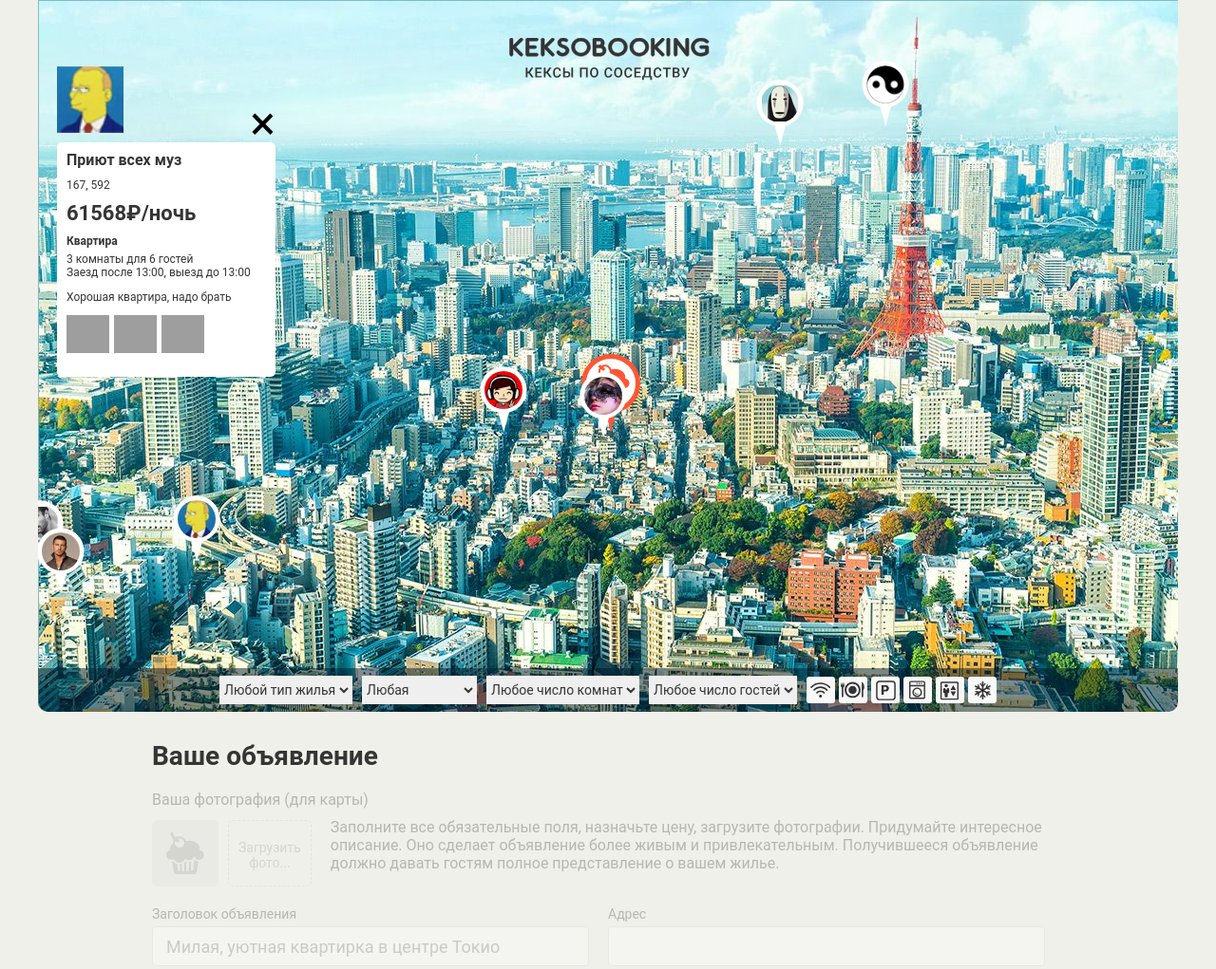
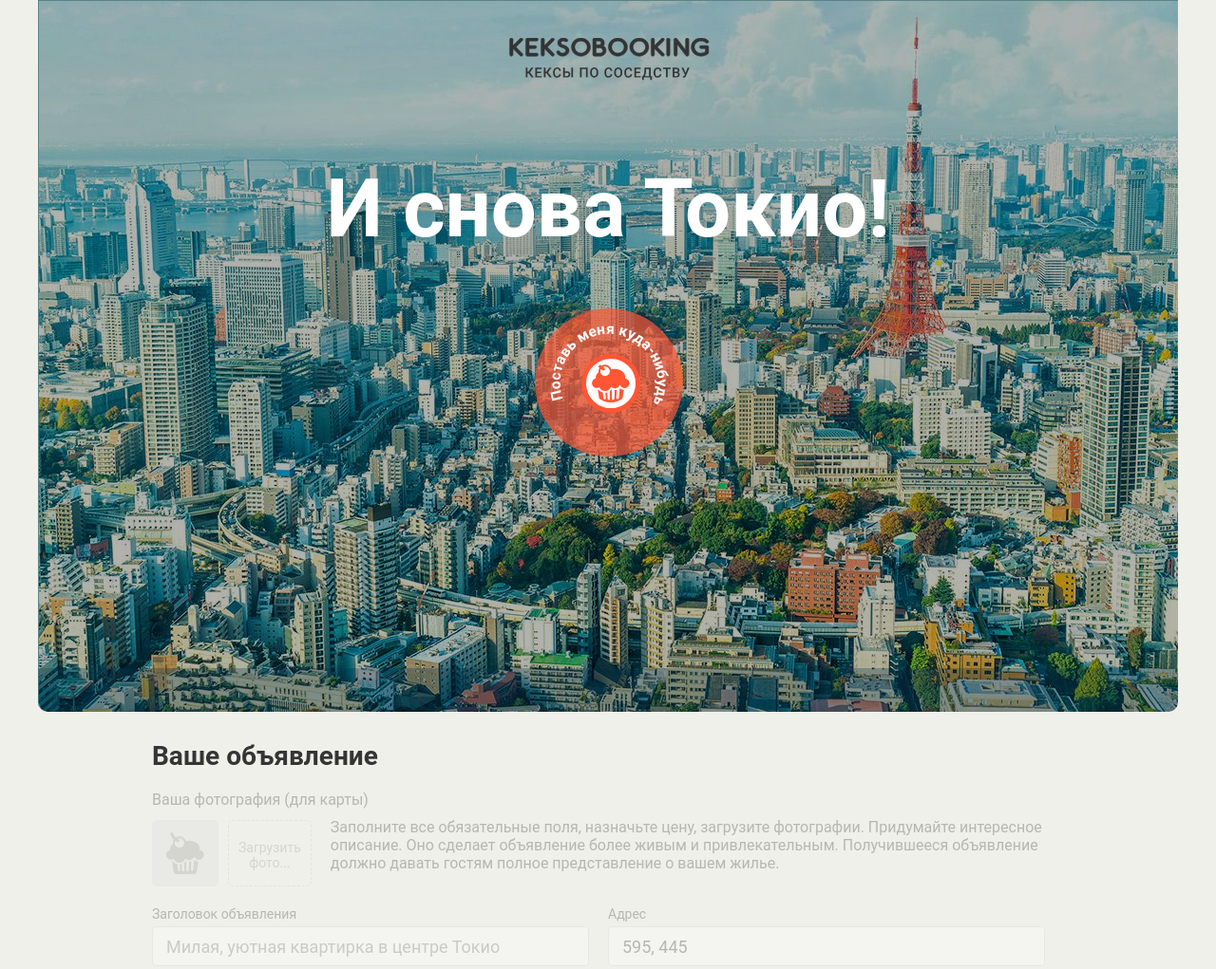
Before and after one commit to Leprechaon/1074331-keksobooking-19, a website: page index.html in a window 1280 px wide. Shown: the top 1021 px of the page at 95% size. Drawn offline with Linux system fonts and the light colour scheme; grey boxes are pictures that could not be loaded; files whose address does not match are found by name.

Commit message:
активирует страницу и проводит валидацию

```diff
--- a/index.html
+++ b/index.html
@@ -84,7 +84,7 @@
     <!-- Форма объявления -->
     <section class="notice">
       <h2 class="notice__title">Ваше объявление</h2>
-      <form class="ad-form ad-form--disabled" method="post" enctype="multipart/form-data" autocomplete="off">
+      <form class="ad-form ad-form--disabled" method="post" enctype="multipart/form-data" action="https://js.dump.academy/keksobooking" autocomplete="off">
         <fieldset class="ad-form-header">
           <legend class="ad-form-header__title">Ваша фотография (для карты)</legend>
           <div class="ad-form-header__upload">
@@ -92,7 +92,7 @@
               <img src="img/muffin-grey.svg" alt="Аватар пользователя" width="40" height="44">
             </div>
             <div class="ad-form__field">
-              <input type="file" id="avatar" name="avatar" class="ad-form-header__input visually-hidden">
+              <input type="file" id="avatar" name="avatar" accept="image/png, image/jpeg" class="ad-form-header__input visually-hidden">
               <label class="ad-form-header__drop-zone" for="avatar">Загрузить<br>фото...</label>
             </div>
             <p class="ad-form-header__info">Заполните все обязательные поля, назначьте цену, загрузите фотографии. Придумайте интересное описание. Оно сделает объявление более живым и привлекательным. Получившееся объявление должно давать гостям полное представление о вашем жилье.</p>
@@ -100,11 +100,11 @@
         </fieldset>
         <fieldset class="ad-form__element ad-form__element--wide">
           <label class="ad-form__label" for="title">Заголовок объявления</label>
-          <input id="title" name="title" type="text" placeholder="Милая, уютная квартирка в центре Токио">
+          <input id="title" name="title" type="text" placeholder="Милая, уютная квартирка в центре Токио" minlength="30" maxlength="100" required>
         </fieldset>
         <fieldset class="ad-form__element ad-form__element--wide">
           <label class="ad-form__label" for="address">Адрес</label>
-          <input id="address" name="address" type="text">
+          <input id="address" name="address" type="text" readonly>
         </fieldset>
         <fieldset class="ad-form__element">
           <label class="ad-form__label" for="type">Тип жилья</label>
@@ -117,7 +117,7 @@
         </fieldset>
         <fieldset class="ad-form__element">
           <label class="ad-form__label" for="price">Цена за ночь, руб.</label>
-          <input id="price" name="price" type="number" placeholder="5000">
+          <input id="price" name="price" type="number" placeholder="5000" max="1000000" required>
         </fieldset>
         <fieldset class="ad-form__element ad-form__element--time">
           <label class="ad-form__label" for="timein">Время заезда и выезда</label>
--- a/js/main.js
+++ b/js/main.js
@@ -3,28 +3,48 @@ var NUMBERS_OF_OFFERS = 8;
 var AVATARS = ['img/avatars/user01.png', 'img/avatars/user02.png', 'img/avatars/user03.png', 'img/avatars/user04.png', 'img/avatars/user05.png', 'img/avatars/user06.png', 'img/avatars/user07.png', 'img/avatars/user08.png'];
 var TITLES = ['Надежный приют', 'Несущие опоры как арт-объект', 'Уголок киномана', 'Симфония стиля', 'Семейные традиции', 'Симбиоз авангарда и классики', 'Гармония, построенная на принципах свободы', 'Захватывающее ощущение раскрепощенности и легкости', 'Звучание города', 'Девичье гнездышко', 'Световая симфония', 'Карнавал текстур и красок', 'Продуманная рациональность', 'Приют всех муз', 'Яркое отражение индивидуальности', 'Романтика мегаполиса', 'Дыхание природы', 'Изящество классики, уют прованса'];
 var TYPES = ['palace', 'flat', 'house', 'bungalo'];
-var RUS_TYPES = ['Дворец', 'Квартира', 'Дом', 'Бунгало'];
+// var RUS_TYPES = ['Дворец', 'Квартира', 'Дом', 'Бунгало'];
 var CHECKINS = ['12:00', '13:00', '14:00'];
 var FEATURES = ['wifi', 'dishwasher', 'parking', 'washer', 'elevator', 'conditioner'];
 var PHOTOS = ['http://o0.github.io/assets/images/tokyo/hotel1.jpg', 'http://o0.github.io/assets/images/tokyo/hotel2.jpg', 'http://o0.github.io/assets/images/tokyo/hotel3.jpg'];
 var ROOMS = 6;
+var MAIN_MOUSE_BUTTON = 0;
+var KEY_ENTER = 'Enter';
 var PIN_OFFSET_X = 25;
 var PIN_OFFSET_Y = 70;
 var Y_MIN = 130;
 var Y_MAX = 630;
 var map = document.querySelector('.map');
 var xMax = map.offsetWidth;
+var adForm = document.querySelector('.ad-form');
 var similarPinTemplate = document.querySelector('#pin').content.querySelector('.map__pin');
 var similarListPins = document.querySelector('.map__pins');
-var similarCardTemplate = document.querySelector('#card').content.querySelector('.map__card');
-var titleShuffle = doShuffles(TITLES);
+// var similarCardTemplate = document.querySelector('#card').content.querySelector('.map__card');
 var mapFiltersContainer = map.querySelector('.map__filters-container');
+var selectForm = mapFiltersContainer.querySelectorAll('.map__filter');
+var fieldsetForm = document.querySelectorAll('fieldset');
+var mainPin = map.querySelector('.map__pin--main');
+var type = document.querySelector('#type');
+var price = document.querySelector('#price');
+var rooms = document.querySelector('#room_number');
+var capacity = document.querySelector('#capacity');
 
-// Временно удаляет класс
-map.classList.remove('map--faded');
+// Отключает все элементы переданного массива
+var disableForm = function (arr) {
+  for (var i = 0; i < arr.length; i++) {
+    arr[i].disabled = true;
+  }
+};
+
+// Включает все элементы переданного массива
+var enableForm = function (arr) {
+  for (var i = 0; i < arr.length; i++) {
+    arr[i].disabled = false;
+  }
+};
 
 // Перемешивает массив
-function doShuffles(arr) {
+var doShuffles = function (arr) {
   for (var i = arr.length - 1; i > 0; i--) {
     var j = Math.floor(Math.random() * (i + 1));
     var temp = arr[i];
@@ -32,7 +52,7 @@ function doShuffles(arr) {
     arr[j] = temp;
   }
   return arr;
-}
+};
 
 // Выбирает любое число в заданном интервале
 var chooseRandomMinMax = function (min, max) {
@@ -53,6 +73,7 @@ var doSelections = function (arr) {
 // Собирает коллекцию предложений
 var doOffers = function (offersCount) {
   var array = [];
+  var titleShuffle = doShuffles(TITLES);
   for (var i = 0; i < offersCount; i++) {
     var numberOfRooms = chooseRandomMinMax(1, ROOMS);
     var x = chooseRandomMinMax(0, xMax);
@@ -96,60 +117,60 @@ var renderPins = function (offer) {
 };
 
 // Переводит слова на русский
-var translateType = function (word) {
-  var translatedWord;
-  for (var i = 0; i < TYPES.length; i++) {
-    if (TYPES[i] === word) {
-      translatedWord = RUS_TYPES[i];
-      break;
-    }
-  }
-  return translatedWord;
-};
+// var translateType = function (word) {
+//   var translatedWord;
+//   for (var i = 0; i < TYPES.length; i++) {
+//     if (TYPES[i] === word) {
+//       translatedWord = RUS_TYPES[i];
+//       break;
+//     }
+//   }
+//   return translatedWord;
+// };
 
 // Определяет окончание у слов
-var makeEndOfWord = function (numberOfRooms) {
-  var endOfWord = 'ы';
-  if (numberOfRooms === 1) {
-    endOfWord = 'а';
-  }
-  if (numberOfRooms === 5) {
-    endOfWord = '';
-  }
-  return endOfWord;
-};
+// var makeEndOfWord = function (numberOfRooms) {
+//   var endOfWord = 'ы';
+//   if (numberOfRooms === 1) {
+//     endOfWord = 'а';
+//   }
+//   if (numberOfRooms === 5) {
+//     endOfWord = '';
+//   }
+//   return endOfWord;
+// };
 
 // Отрисовывает карточки с информацией
-var renderCards = function (offer) {
-  var offerCard = similarCardTemplate.cloneNode(true);
-  offerCard.querySelector('.popup__avatar').src = offer.author.avatar;
-  offerCard.querySelector('.popup__title').textContent = offer.offer.title;
-  offerCard.querySelector('.popup__text--address').textContent = offer.offer.address;
-  offerCard.querySelector('.popup__text--price').textContent = offer.offer.price + '₽/ночь';
-  offerCard.querySelector('.popup__type').textContent = translateType(offer.offer.type);
-  offerCard.querySelector('.popup__text--capacity').textContent = offer.offer.rooms + ' комнат' + makeEndOfWord(offer.offer.rooms) + ' для ' + offer.offer.guests + ' гостей';
-  offerCard.querySelector('.popup__text--time').textContent = 'Заезд после ' + offer.offer.checkin + ', выезд до ' + offer.offer.checkout;
-  offerCard.querySelector('.popup__features').textContent = '';
-  var popupFeatures = offerCard.querySelector('.popup__features');
-  for (var i = 0; i < offer.offer.features.length; i++) {
-    var feature = document.createElement('li');
-    feature.classList = 'popup__feature popup__feature--' + offer.offer.features[i];
-    popupFeatures.appendChild(feature);
-  }
-  offerCard.querySelector('.popup__description').textContent = offer.offer.description;
-  var popupPhotos = offerCard.querySelector('.popup__photos');
-  popupPhotos.textContent = '';
-  for (var j = 0; j < offer.offer.photos.length; j++) {
-    var photo = document.createElement('img');
-    photo.classList = 'popup__photo';
-    photo.src = offer.offer.photos[j];
-    photo.width = 45;
-    photo.height = 40;
-    photo.alt = 'Фотография жилья';
-    popupPhotos.appendChild(photo);
-  }
-  return offerCard;
-};
+// var renderCards = function (offer) {
+//   var offerCard = similarCardTemplate.cloneNode(true);
+//   offerCard.querySelector('.popup__avatar').src = offer.author.avatar;
+//   offerCard.querySelector('.popup__title').textContent = offer.offer.title;
+//   offerCard.querySelector('.popup__text--address').textContent = offer.offer.address;
+//   offerCard.querySelector('.popup__text--price').textContent = offer.offer.price + '₽/ночь';
+//   offerCard.querySelector('.popup__type').textContent = translateType(offer.offer.type);
+//   offerCard.querySelector('.popup__text--capacity').textContent = offer.offer.rooms + ' комнат' + makeEndOfWord(offer.offer.rooms) + ' для ' + offer.offer.guests + ' гостей';
+//   offerCard.querySelector('.popup__text--time').textContent = 'Заезд после ' + offer.offer.checkin + ', выезд до ' + offer.offer.checkout;
+//   offerCard.querySelector('.popup__features').textContent = '';
+//   var popupFeatures = offerCard.querySelector('.popup__features');
+//   for (var i = 0; i < offer.offer.features.length; i++) {
+//     var feature = document.createElement('li');
+//     feature.classList = 'popup__feature popup__feature--' + offer.offer.features[i];
+//     popupFeatures.appendChild(feature);
+//   }
+//   offerCard.querySelector('.popup__description').textContent = offer.offer.description;
+//   var popupPhotos = offerCard.querySelector('.popup__photos');
+//   popupPhotos.textContent = '';
+//   for (var j = 0; j < offer.offer.photos.length; j++) {
+//     var photo = document.createElement('img');
+//     photo.classList = 'popup__photo';
+//     photo.src = offer.offer.photos[j];
+//     photo.width = 45;
+//     photo.height = 40;
+//     photo.alt = 'Фотография жилья';
+//     popupPhotos.appendChild(photo);
+//   }
+//   return offerCard;
+// };
 
 // отрисовывает фрагмент с элементами
 var renderFragment = function (array, templateFunction) {
@@ -161,10 +182,95 @@ var renderFragment = function (array, templateFunction) {
 };
 
 var pinFragment = renderFragment(offers, renderPins);
-var cardFragment = renderCards(offers[chooseRandomMinMax(0, offers.length - 1)]);
-//  Вставка пинов на карте
-similarListPins.appendChild(pinFragment);
+// var cardFragment = renderCards(offers[chooseRandomMinMax(0, offers.length - 1)]);
+
+var onPinPress = function () {
+  map.classList.remove('map--faded');
+  adForm.classList.remove('ad-form--disabled');
+  enableForm(selectForm);
+  enableForm(fieldsetForm);
+  similarListPins.appendChild(pinFragment);
+};
+
+var onPinUnpress = function () {
+  document.querySelector('#address').value = (delPX(mainPin.style.left) + PIN_OFFSET_X) + ', ' + (delPX(mainPin.style.top) + PIN_OFFSET_Y);
+};
+
+// Валидация
+
+var checkMinPrice = function () {
+  switch (type.value) {
+    case 'flat': price.min = 1000;
+      price.placeholder = '1000';
+      break;
+    case 'house': price.min = 5000;
+      price.placeholder = '5000';
+      break;
+    case 'palace': price.min = 10000;
+      price.placeholder = '10000';
+      break;
+    default: price.min = 0;
+      price.placeholder = '0';
+  }
+};
+
+var delPX = function (string) {
+  var word = string.substr(0, string.length - 2);
+  return Number.parseInt(word, 10);
+};
+
+var checkRoomCapacity = function () {
+  var roomNumber = Number.parseInt(rooms.value, 10);
+  var capacityNumber = Number.parseInt(capacity.value, 10);
+  if (roomNumber < capacityNumber) {
+    capacity.setCustomValidity('Количество гостей не должно превышать количество комнат!');
+    rooms.setCustomValidity('');
+  } else if ((roomNumber > 10) & (capacityNumber !== 0)) {
+    rooms.setCustomValidity('');
+    capacity.setCustomValidity('Это не для гостей');
+  } else if ((capacityNumber === 0) & (roomNumber !== 100)) {
+    rooms.setCustomValidity('Вам требуется больше комнат!');
+    capacity.setCustomValidity('');
+  } else {
+    rooms.setCustomValidity('');
+    capacity.setCustomValidity('');
+  }
+};
+
+disableForm(selectForm);
+disableForm(fieldsetForm);
+checkRoomCapacity();
+checkMinPrice();
+
+document.querySelector('#address').value = (delPX(mainPin.style.left) + PIN_OFFSET_X) + ', ' + (delPX(mainPin.style.top) + PIN_OFFSET_Y);
+
+mainPin.addEventListener('mousedown', function (MouseEvent) {
+  if (MouseEvent.button === MAIN_MOUSE_BUTTON) {
+    onPinPress();
+    mainPin.addEventListener('mousemove', onPinUnpress);
+  }
+});
+
+mainPin.addEventListener('keydown', function (evt) {
+  if (evt.key === KEY_ENTER) {
+    onPinPress();
+  }
+});
+
+type.addEventListener('change', function () {
+  checkMinPrice();
+});
+
+rooms.addEventListener('change', function () {
+  checkRoomCapacity();
+});
+
+capacity.addEventListener('change', function () {
+  checkRoomCapacity();
+});
+
+
 //  Вставка карточки на карте
-map.appendChild(cardFragment);
+// map.appendChild(cardFragment);
 //  Смещение фильтра в конец
-map.appendChild(mapFiltersContainer);
+// map.appendChild(mapFiltersContainer);
```
